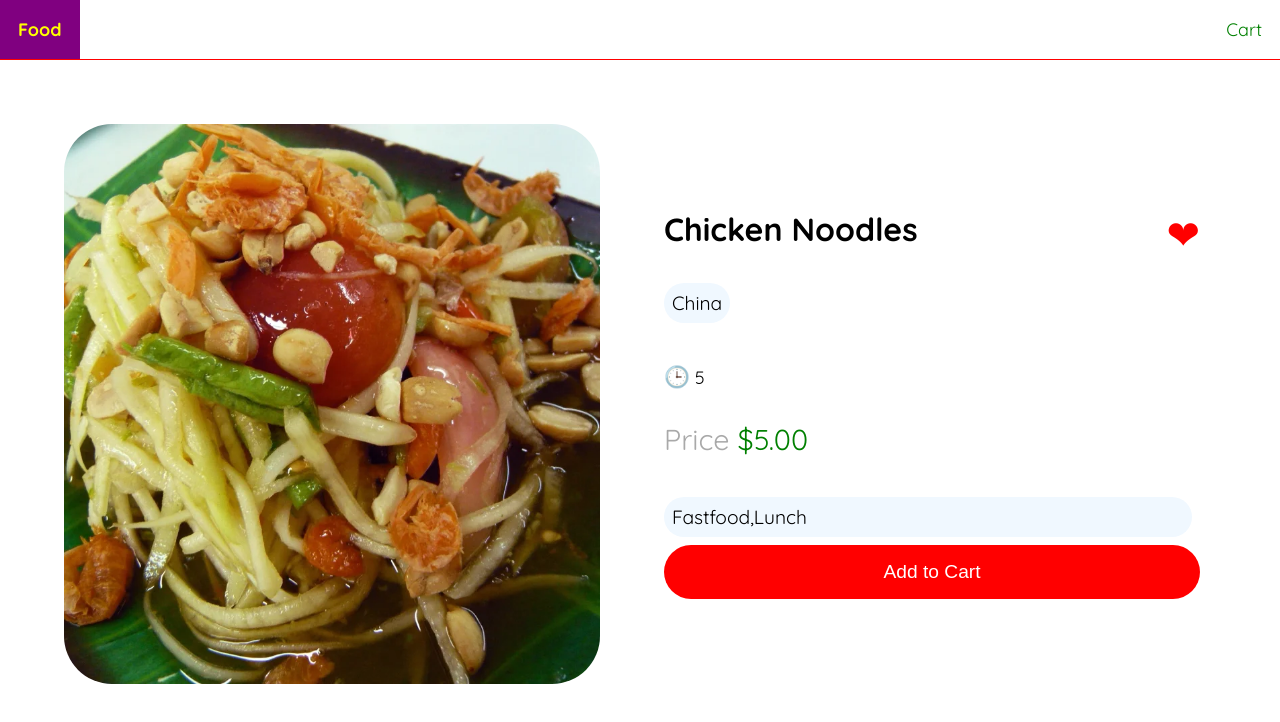
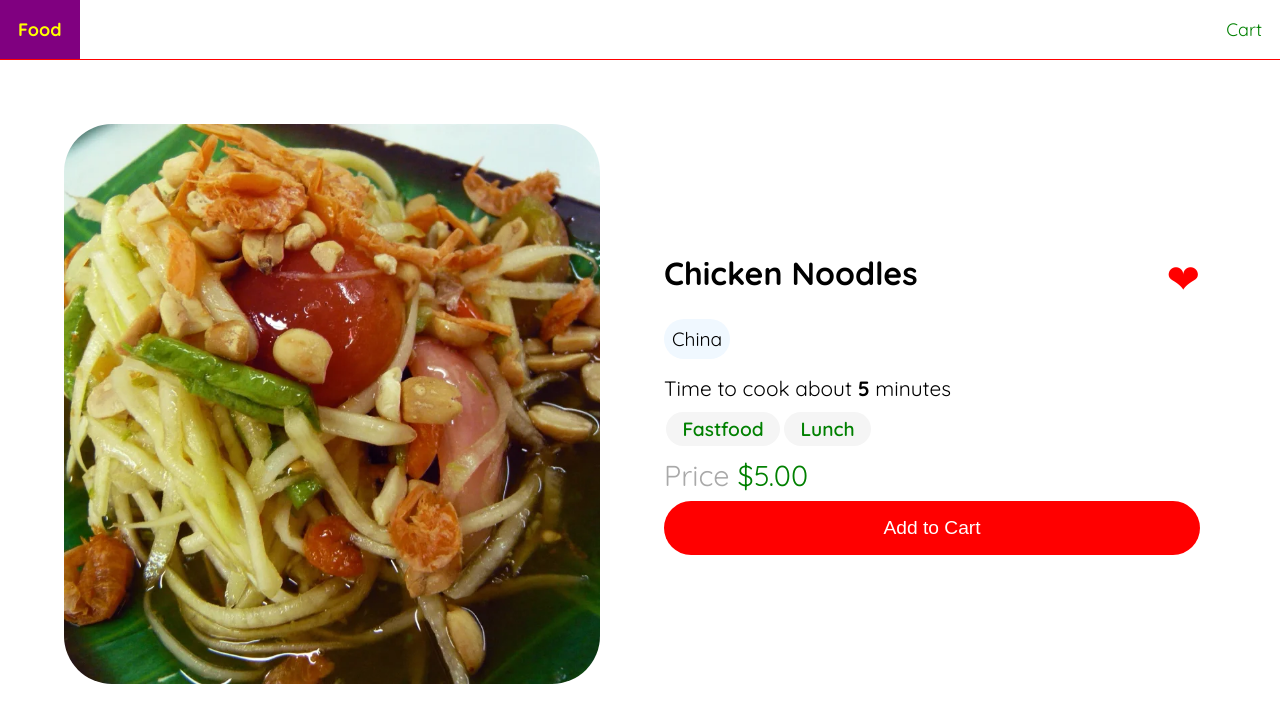
Before and after one commit to MarufarOcean/foodShop, an Angular app in the folder foodShop/: page /food/1 in a window 1280 px wide. Shown: the top 722 px of the page. Built offline with nearby package versions, Linux system fonts and the light colour scheme.

Commit message:
Fixed some designing issues

```diff
--- a/foodShop/src/app/food-page/food-page.component.css
+++ b/foodShop/src/app/food-page/food-page.component.css
@@ -58,13 +58,14 @@ img{
 .details .origins > span{
     padding: .5rem;
     font-size: 1.2rem;
-    margin: .5rem .5rem .5rem 0;
+    /* margin: .5rem .5rem .5rem 0; */
     border-radius: 2rem;
     background-color: aliceblue;
 }
 
 .details .cook-time{
-    margin-top: 1rem;
+    margin-top: 0;
+    padding: 0;
 }
 
 .details .cook-time span{
@@ -74,7 +75,7 @@ img{
 
 .details .price{
     font-size: 1.8rem;
-    margin: 2rem 2rem 2rem 0;
+    margin: 0 0 .5rem 0;
     color: green;
 }
 
@@ -84,11 +85,10 @@ img{
 }
 
 .details .tags{
-    padding: .5rem;
+    padding: 0.5rem 0 .5rem 0;
     font-size: 1.2rem;
-    margin: .5rem .5rem .5rem 0;
     border-radius: 2rem;
-    background-color: aliceblue;
+
 }
 
 .details button{
--- a/foodShop/src/app/food-page/food-page.component.html
+++ b/foodShop/src/app/food-page/food-page.component.html
@@ -17,16 +17,17 @@ resetLintText="Back to Homepage"></app-not-found>
             </span>
         </div>
         <div class="cook-time">
-            <span>🕒</span>
-            {{food.cookTime}}
+            <span>
+                Time to cook about <strong>{{food.cookTime}}</strong> minutes
+            </span>
+        </div>
+        <div class="tags">
+            <app-tags [foodPageTags]="food.tags" justifyContent="start"></app-tags>
         </div>
         <div class="price">
             <span>{{food.price|currency}}</span>
         </div>
-        <div class="tags">
-            <!-- <app-tags ></app-tags> -->
-             {{food.tags}}
-        </div>
+
         <button (click)="addToCart()">Add to Cart</button>
     </div>
 </div>
--- a/foodShop/src/app/tags/tags.component.css
+++ b/foodShop/src/app/tags/tags.component.css
@@ -1,7 +1,6 @@
 div{
     display: flex;
     flex-wrap: wrap;
-    justify-content: center;
 }
 
 div a{
--- a/foodShop/src/app/tags/tags.component.html
+++ b/foodShop/src/app/tags/tags.component.html
@@ -1,9 +1,9 @@
-<div *ngIf="tags">
+<div *ngIf="tags" [style.justifyContent] ="justifyContent">
     <a *ngFor="let tag of tags" routerLink="/tag/{{tag.name}}">
         {{tag.name}}({{tag.count}})
     </a>
 </div>
-<div *ngIf="foodPageTags">
+<div *ngIf="foodPageTags" [style.justifyContent] ="justifyContent">
     <a *ngFor="let tagName of foodPageTags" routerLink="/tag/{{tagName}}">
         {{tagName}}
     </a>
--- a/foodShop/src/app/tags/tags.component.ts
+++ b/foodShop/src/app/tags/tags.component.ts
@@ -1,4 +1,4 @@
-import { Component, input, OnInit } from '@angular/core';
+import { Component, Input, input, OnInit } from '@angular/core';
 import { Tag } from '../shared/models/Tag';
 import { FoodService } from '../services/food/food.service';
 
@@ -8,9 +8,9 @@ import { FoodService } from '../services/food/food.service';
   styleUrl: './tags.component.css'
 })
 export class TagsComponent implements OnInit{
-  //@input()
-  foodPageTags?:string[];
 
+  @Input() foodPageTags?:string[];
+  @Input() justifyContent:string = 'center';
   tags?:Tag[];
   constructor(private foodService:FoodService){ }
 
```
